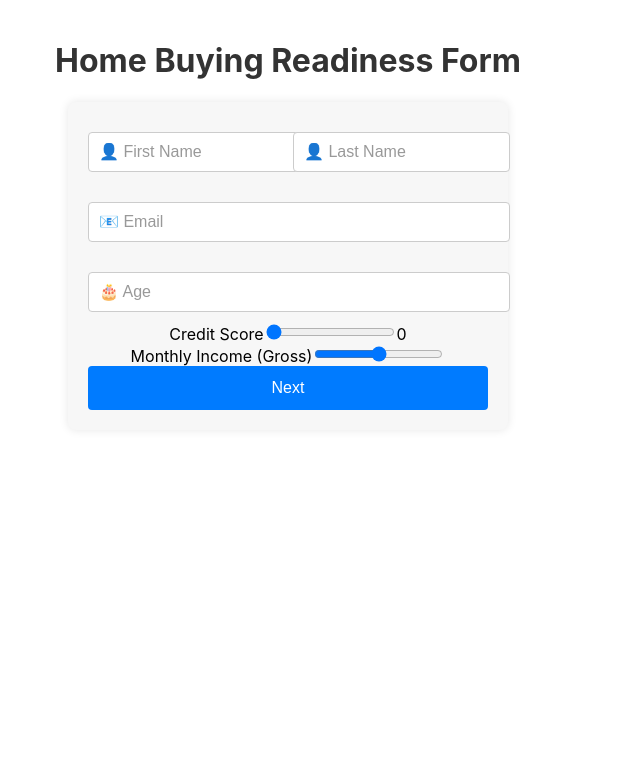
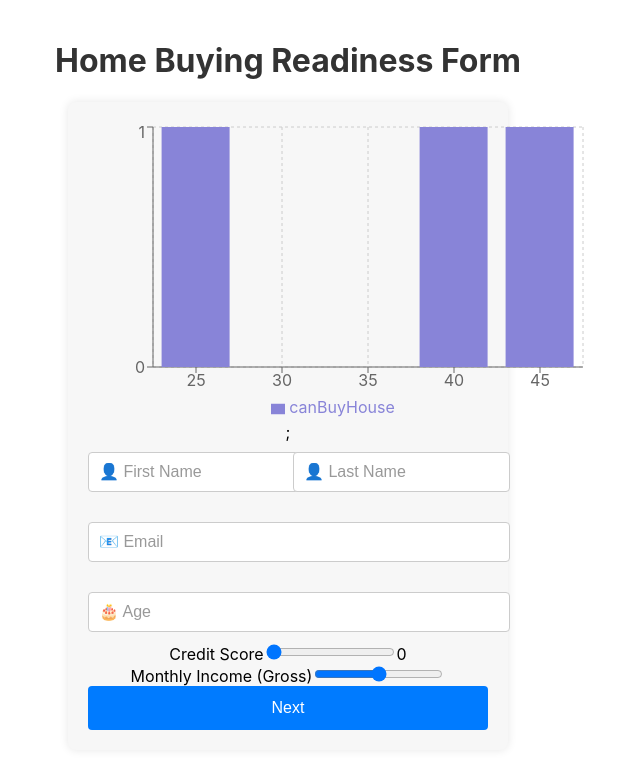
Before and after one commit to amberhasan/hack_utd_test, a React (Create React App) app in the folder frontend/: page / in a window 1280 px wide. Shown: the top 768 px of the page, without its empty margins (352-992 px from the left). Built offline with nearby package versions, Linux system fonts and the light colour scheme; no server answers.

Commit message:
Added graph

```diff
--- a/frontend/src/App.js
+++ b/frontend/src/App.js
@@ -11,12 +11,12 @@ import UserIncomeCreditScore from "./UserIncomeCreditScore";
 import Axios from "axios";
 import calculateMortgage from "./calculateMortgage";
 import MortgageDecisionLetter from "./MortgageDecisionLetter";
+import DataGraph from "./DataGraph";
 
 function App() {
   // State hooks for form inputs
 
   const [listings, setListings] = useState([]);
-
   //GET works
   useEffect(() => {
     console.log("Making request to server...");
@@ -114,6 +114,7 @@ function App() {
       case 1:
         return (
           <div>
+            <DataGraph />;
             <PersonalInfoComponent
               formData={formData}
               handleChange={handleChange}
--- /dev/null
+++ b/frontend/src/DataGraph.js
@@ -0,0 +1,35 @@
+import React from "react";
+import {
+  BarChart,
+  Bar,
+  XAxis,
+  YAxis,
+  CartesianGrid,
+  Tooltip,
+  Legend,
+} from "recharts";
+
+const DataGraph = () => {
+  // This is your hardcoded data
+  const data = [
+    { age: 25, canBuyHouse: 1 },
+    { age: 30, canBuyHouse: 0 },
+    { age: 35, canBuyHouse: 0 },
+    { age: 40, canBuyHouse: 1 },
+    { age: 45, canBuyHouse: 1 },
+    // ... more data
+  ];
+
+  return (
+    <BarChart width={500} height={300} data={data}>
+      <CartesianGrid strokeDasharray="3 3" />
+      <XAxis dataKey="age" />
+      <YAxis allowDecimals={false} domain={[0, 1]} />
+      <Tooltip />
+      <Legend />
+      <Bar dataKey="canBuyHouse" fill="#8884d8" />
+    </BarChart>
+  );
+};
+
+export default DataGraph;
--- a/package.json
+++ b/package.json
@@ -2,7 +2,8 @@
   "dependencies": {
     "axios": "^1.6.0",
     "cors": "^2.8.5",
-    "mongoose": "^8.0.0"
+    "mongoose": "^8.0.0",
+    "recharts": "^2.9.2"
   },
   "devDependencies": {
     "@types/cors": "^2.8.15"
```
Also changed, not shown: 1 other file (tests, documents, lock files or other folders).
